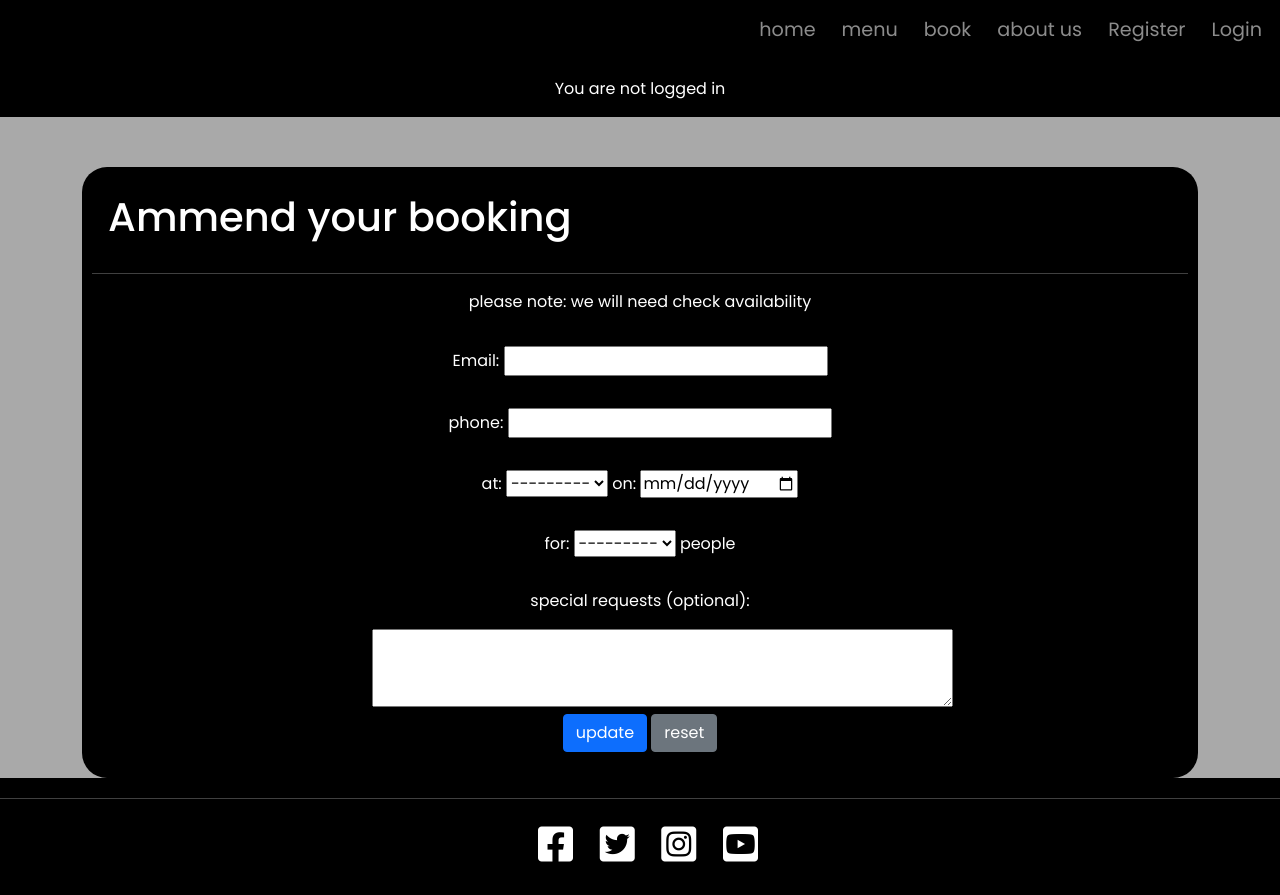
After one commit to NaveedNaseem84/PP4-Sultans-Restaurant, a Django app: template book/templates/book/update.html in a window 1280 px wide. The commit adds this page. Run offline with Django 4.2, Linux system fonts and the light colour scheme; the template is opened without the code that fills it: values that come from a table or form of the project are taken from there, others are empty.

Commit message:
add update booking function in view and js. Add update template, re-house django messages

```diff
--- /dev/null
+++ b/book/templates/book/update.html
@@ -0,0 +1,35 @@
+{% extends "base.html" %} {% load static %} {% block content %}
+<!-- index.html content starts here -->
+
+
+<div id="booking-bg">
+  <div class="container">
+
+  <div id="booking-container-bg" class="container">
+    <h1 class="p-3">Ammend your booking</h1>
+    <hr />
+    <div class="row justify-content-md-center text-center">
+
+      <div class=" col-sm-6 text-left">
+
+        <form method="post" class="text-center pb-3 ">
+          {% csrf_token %}
+          <p>please note: we will need check availability</p>
+          <div class="p-3">Email: {{ form.email }}</div>
+          <div class="p-3">phone: {{ form.phone }}</div>
+          <div class="p-3">at: {{ form.time_slot }} on: {{form.date}}</div>
+          <div class="p-3">for: {{ form.number_of_people }} people</div>
+          <div class="p-3">special requests (optional):</div>
+          <div class="pr-3">{{ form.special_requests }}</div>
+          <button class="btn btn-primary" type="submit">update</button>
+          <button class="btn btn-secondary" type="reset">reset</button>
+        </form>
+      </div>
+    </div>
+  </div>
+
+  {% endblock %}
+
+  {% block extras %}
+  <script src="{% static 'js/bookings.js' %}"></script>
+  {% endblock %}
--- a/book/urls.py
+++ b/book/urls.py
@@ -3,6 +3,9 @@ from . import views
 
 urlpatterns = [
     path('', views.create_booking, name='create_booking'),
-    path ('delete_booking/<int:booking_id>/', views.delete_booking, name ='delete_booking'),
+
+    path('delete_booking/<int:booking_id>/',views.delete_booking, name='delete_booking'),
+
+    path('update_booking/<int:booking_id>/', views.update_booking, name='update_booking'),
 
 ]
--- a/static/css/style.css
+++ b/static/css/style.css
@@ -25,6 +25,11 @@ nav li {
   color: red;
 
 }
+#django_messages-container {
+  position: fixed;
+
+}
+
 
 #main-sultan-background {
   min-height: 45vh;
--- a/static/js/bookings.js
+++ b/static/js/bookings.js
@@ -41,5 +41,6 @@ function deleteBooking() {
 
 function editBooking() {
   let bookingId = this.getAttribute("data-booking-id");
-  console.log("update id: " + bookingId);
+  window.location.href = `update_booking/${bookingId}`;
+
 }
--- a/templates/base.html
+++ b/templates/base.html
@@ -69,11 +69,27 @@
   </header>
 
   <main>
+    <!-- Authrntication messages-->
     {% if user.is_authenticated %}
     <p class="text-center m-3">welcome {{ user }}</p>
     {% else %}
     <p class="text-center m-3">You are not logged in</p>
     {% endif %}
+
+    <!--Django alert messages-->
+    <div id="django_messages-container" class="container">
+      <div class="col-md-4 offset-md-6 ">
+      <div class="col">
+        {% for message in messages %}
+        <div class=" bg-light text-dark alert {{ message.tags }} alert-dismissible
+          show" id="msg" role="alert">
+          {{ message | safe }}
+          <button type="button" class="btn-close" data-bs-dismiss="alert" aria-label="Close"></button>
+        </div>
+        {% endfor %}
+      </div>
+    </div>
+  </div>
 
 
     {% block content %}
```
Also changed, not shown: book/templates/book/book.html (+1 -65 lines), book/views.py (+26 -0 lines).
